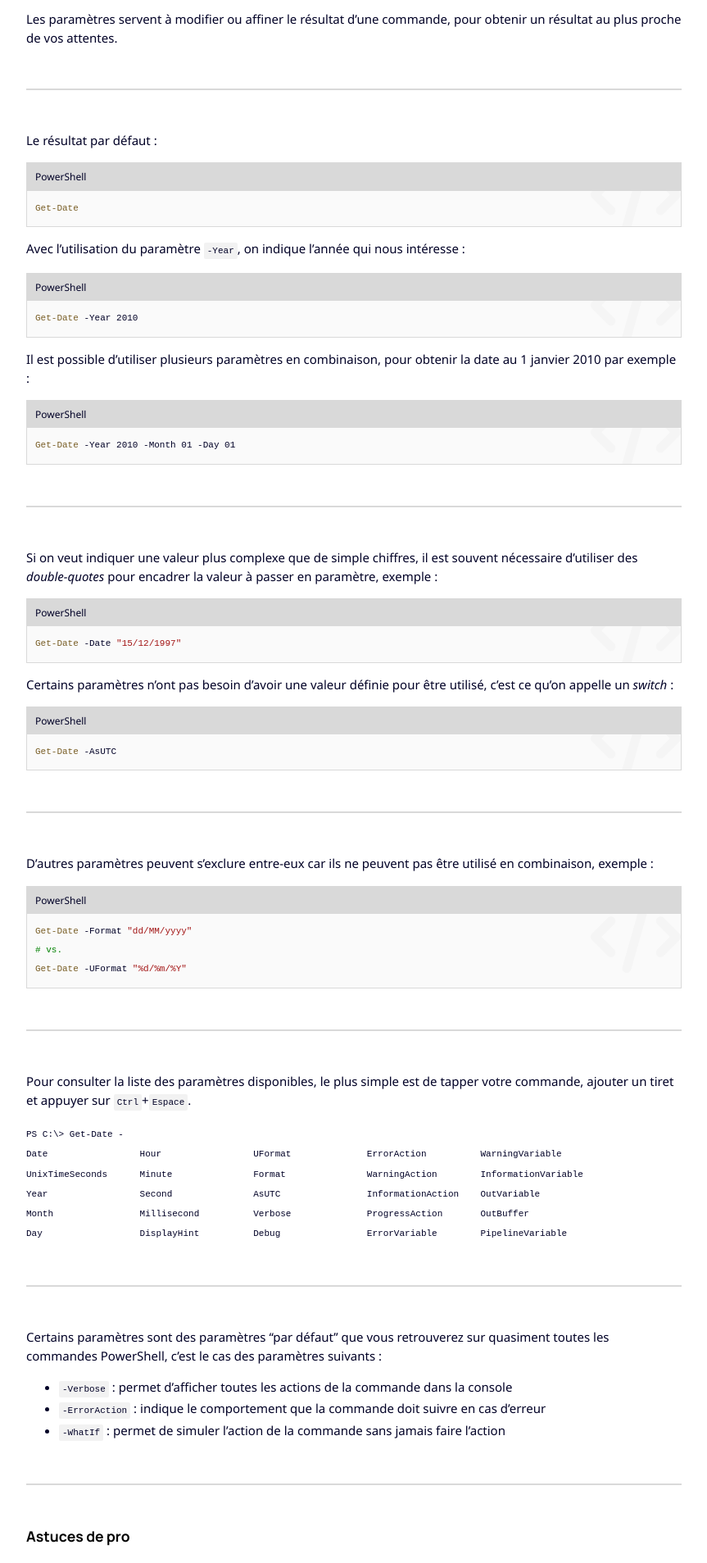
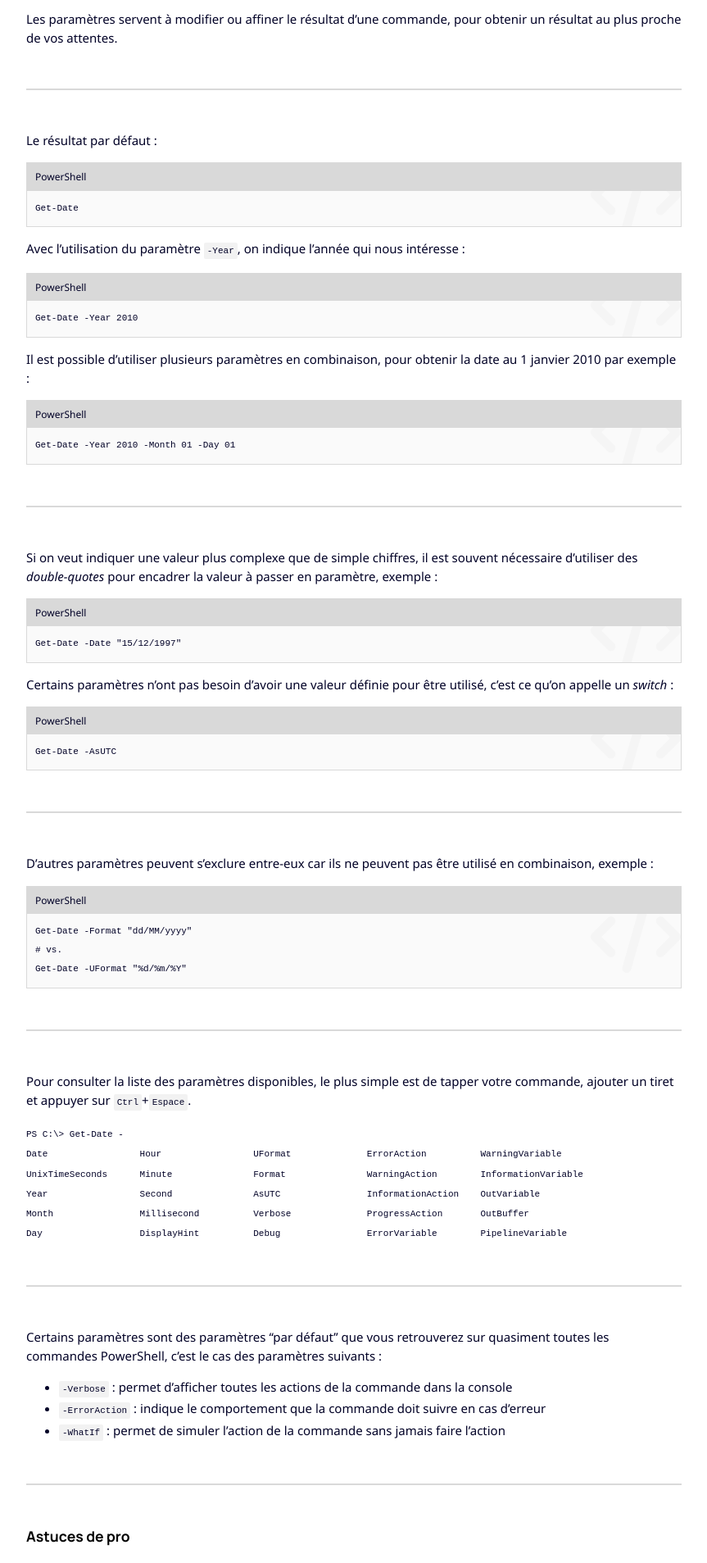
Before and after one commit to leobouard/leobouard.github.io, a Jekyll site: the page built from assets/files/PS101_Cours-formateur.md, in a window 1280 px wide. Shown: the part 4227-6134 px from the top of the page at 82% size, without its empty margins (208-1071 px from the left). Built offline with Jekyll 4.4.1, drawn with Linux system fonts in a browser that asks for light colours; nearby versions of some CDN libraries; some web fonts are replaced; our own code applies the rules of GitHub Pages for plain Markdown files.

Commit message:
Suppression de l'ancienne mise en forme

```diff
--- a/_sass/code-and-blockquote.scss
+++ b/_sass/code-and-blockquote.scss
@@ -44,20 +44,16 @@ div.highlighter-rouge:before {
     font-family: var(--fonts);
 }
 
-div.language-powershell:before {
+div.language-powershell::before {
     content: "PowerShell"
+}
+
+div.language-json::before {
+    content: "JSON"
 }
 
 pre > code {
     white-space: pre;
-
-    .bp, .nv, .bp { color: #001080; } /* Variables */
-    .n            { color: #795e26; } /* Commandes */
-    .nf           { color: #0000ff; } /* Type & Commandes */
-    .s1, .s2, .sh { color: #a31515; } /* Chaines */
-    .kr           { color: #af00db; } /* IF & ELSE */
-    .c, .cm       { color: #008000; } /* Commentaires */
-    .mi           { color: #01633F; } /* Entiers  */
 }
 
 p code,
```
